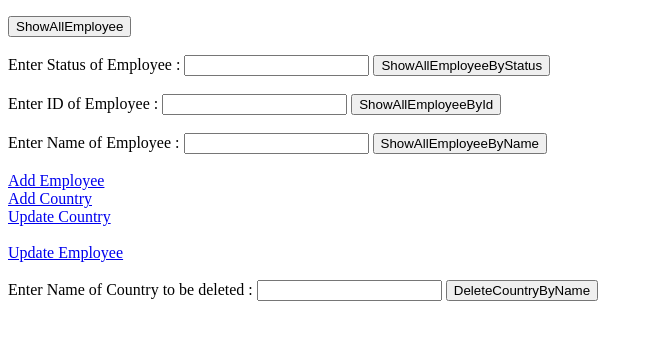
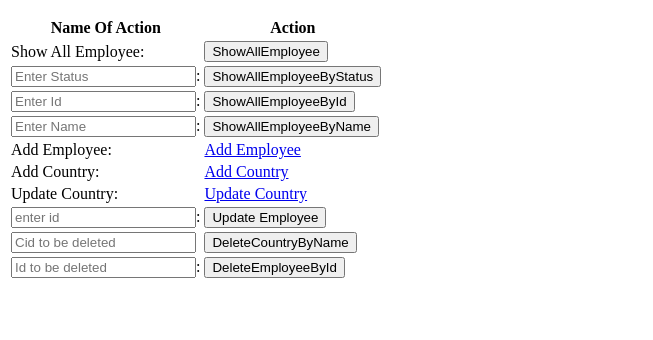
Before and after one commit to ankitawankhade27/apiui, a plain HTML site: page APIUI/WebContent/index.html in a window 1280 px wide. Shown: the whole page, without its empty margins (0-653 px from the left). Drawn offline with nearby package versions, Linux system fonts and the light colour scheme.

Commit message:
2020-06-06 committed

```diff
--- a/APIUI/WebContent/index.html
+++ b/APIUI/WebContent/index.html
@@ -14,42 +14,51 @@
 
  <div class="mypanel">
 
-  <button id="showAllEmployee">ShowAllEmployee</button>
-  <br>
-  <br>
-  Enter Status of Employee : <input type="text" id="status">
-
-   <button id="showAllEmployeebyStatus">ShowAllEmployeeByStatus</button>
-     <br>
-    <br>
-  Enter ID of Employee : <input type="text" id="id">
-
-   <button id="showAllEmployeebyId">ShowAllEmployeeById</button>
-     <br>
-     <br>
-  Enter Name of Employee : <input type="text" id="name">
-
-   <button id="showAllEmployeebyName">ShowAllEmployeeByName</button>
-     <br>
-
-     <br>
-     <a href="addEmployee.html">Add Employee</a>
-
-
-     <br>
-     <a href="addCountry.html">Add Country</a>
-
-      <br>
-     <a href="updateCountry.html">Update Country</a>
-     <br>
-     <br>
-     <a href="updateEmployee.html">Update Employee</a>
-     <br>
-     <br>
-      Enter Name of Country to be deleted : <input type="text" id="cname">
-
-   <button id="Countrytobedeletdbyname">DeleteCountryByName</button>
-     <br>
-
+    	 <table>
+			<tr>
+  				<th>Name Of Action</th>
+  				<th>Action</th>
+ 		 	</tr>
+    		<tr>
+				<td>Show All Employee:</td>
+				<td><button id="showAllEmployee">ShowAllEmployee</button></td>
+   			</tr>
+  		 	<tr>
+				<td><input type="text" id="status" placeholder="Enter Status">:</td>
+				<td><button id="showAllEmployeebyStatus">ShowAllEmployeeByStatus</button></td>
+   			</tr>
+ 		  	<tr>
+				<td><input type="text" id="id" placeholder="Enter Id">:</td>
+				<td><button id="showAllEmployeebyId">ShowAllEmployeeById</button></td>
+   			</tr>
+   			<tr>
+				<td> <input type="text" id="name" placeholder="Enter Name">:</td>
+				<td><button id="showAllEmployeebyName">ShowAllEmployeeByName</button></td>
+  		 	</tr>
+   			<tr>
+				<td>Add Employee:</td>
+				<td><a href="addEmployee.html"> Add Employee</a></td>
+  			</tr>
+  			<tr>
+				<td>Add Country:</td>
+				<td> <a href="addCountry.html">Add Country</a></td>
+			</tr>
+			<tr>
+				<td>Update Country:</td>
+				<td> <a href="updateCountry.html">Update Country</a></td>
+			</tr>
+			<tr>
+				<td> <input type="text" id="id" placeholder="enter id">:</td>
+				<td><a href="updateEmployee.html"><button id="updateEmp">Update Employee</button></a></td>
+			</tr>
+			<tr>
+				<td><input type="text" id="cname" placeholder="Cid to be deleted "></td>
+				<td> <button id="Countrytobedeletdbyname">DeleteCountryByName</button></td>
+			</tr>
+			<tr>
+				<td><input type="text" id="id" placeholder="Id to be deleted ">:</td>
+				<td><button id="EmployeeDeletedById">DeleteEmployeeById</button></td>
+			</tr>
+		</table>
     </div>
 </html>
```
Also changed, not shown: APIUI/WebContent/func.js (+58 -23 lines). Lines whose indentation alone changed are shown as unchanged.
